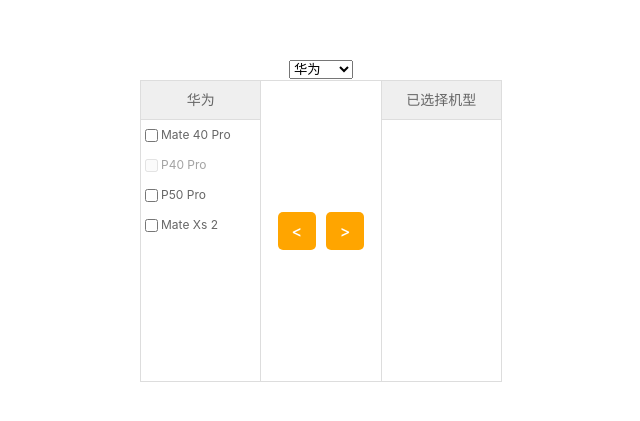
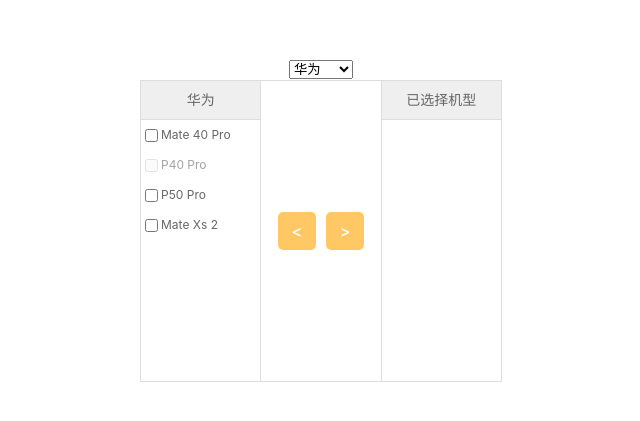
Before and after one commit to huangyuanyin/hyy-vue-PC-admin, a Vue app: page / in a window 1280 px wide. Shown: the part 181-602 px from the top of the page, without its empty margins (319-959 px from the left). Built offline with nearby package versions, Linux system fonts and the light colour scheme.

Commit message:
功能完成

```diff
--- a/modules/hyy-ui/Transfer/Transfer.vue
+++ b/modules/hyy-ui/Transfer/Transfer.vue
@@ -10,18 +10,25 @@
 				<h1 class="list-title">{{ leftTitle }}</h1>
 				<div>
 					<div v-for="item of leftListData" :key="item.id" :class="['list-item', item.disabled ? 'disabled' : '']">
-						<input type="checkbox" :disabled="item.disabled" :id="'__checkbox__' + item.id">
+						<input type="checkbox" :disabled="item.disabled" :id="'__checkbox__' + item.id"
+							@click="setCheckedData($event.target.checked, 'left', item)">
 						<label :for="'__checkbox__' + item.id">{{ item.phone_name }}</label>
 					</div>
 				</div>
 			</div>
 			<div class="box button-group">
-				<button>&lt;</button>
-				<button>&gt;</button>
+				<button :disabled="transferButtonDisabled.left" @click="removeRightListData(checkedData.right)">&lt;</button>
+				<button :disabled="transferButtonDisabled.right" @click="addRightListData(checkedData.left)">&gt;</button>
 			</div>
 			<div class="box right-list">
 				<h1 class="list-title">{{ rightTitle }}</h1>
-				<div></div>
+				<div>
+					<div v-for="item of rightListData" :key="item.id" :class="['list-item', item.disabled ? 'disabled' : '']">
+						<input type="checkbox" :disabled="item.disabled" :id="'__checkbox__' + item.id"
+							@click="setCheckedData($event.target.checked, 'right', item)">
+						<label :for="'__checkbox__' + item.id">{{ item.phone_name }}</label>
+					</div>
+				</div>
 			</div>
 		</div>
 	</div>
@@ -29,18 +36,22 @@
 
 <script setup>
 import propsDefination from './extends/props'
-import { useTargetIndex, useComputedData, useRightListData } from './extends/hooks'
+import { useTargetIndex, useComputedData, useRightListData, useCheckedData } from './extends/hooks'
 
 const props = defineProps(propsDefination)
 const options = props.data.map(({ title }) => title)
 
-const [
-	targetIndex, setTargetIndex
-] = useTargetIndex(0);
+const [targetIndex, setTargetIndex] = useTargetIndex(0);
 
-const [rightListData, addRightListData, removeRightListData] = useRightListData([])
+const [checkedData, addCheckData, removeCheckedData] = useCheckedData()
 
-const { leftTitle, leftListData } = useComputedData(props.data, targetIndex, rightListData)
+const [rightListData, addRightListData, removeRightListData] = useRightListData([], checkedData)
+
+const { leftTitle, leftListData, transferButtonDisabled } = useComputedData(props.data, targetIndex, rightListData, checkedData)
+
+const setCheckedData = (checked, leftOrRight, item) => {
+	checked ? addCheckData(leftOrRight, item) : removeCheckedData(leftOrRight, item.id)
+}
 
 </script>
 
--- a/modules/hyy-ui/Transfer/extends/hooks.js
+++ b/modules/hyy-ui/Transfer/extends/hooks.js
@@ -1,4 +1,4 @@
-import { ref, computed } from 'vue'
+import { ref, computed, reactive } from 'vue'
 
 export function useTargetIndex(initialIndex) {
 	const targetIndex = ref(initialIndex)
@@ -11,23 +11,59 @@
 	return [targetIndex, setTargetIndex]
 }
 
-export function useRightListData(initialIndex) {
+export function useRightListData(initialIndex, checkedData) {
 	const rightListData = ref(initialIndex)
 
-	function addRightListData(newData) {
+	function addRightListData(newData) { // [checkbox, checkbox]
 		rightListData.value = [...rightListData.value, ...newData]
+
+		checkedData.left = [] // 清空左侧容器
 	}
 
-	function removeRightListData(newData) {
+	function removeRightListData(newData) { // [checkbox, checkbox]
 		newData.forEach(newItem => {
 			rightListData.value = rightListData.value.filter(item => item.id !== newItem.id)
 		});
+
+		checkedData.right = [] // 清空右侧容器
 	}
 	return [rightListData, addRightListData, removeRightListData]
 }
 
-export function useComputedData(data, targetIndex, rightListData) {
-	const leftTitle = computed(() => data[targetIndex.value].title)
+export function useCheckedData() {
+	const checkedData = reactive({
+		left: [],
+		right: []
+	})
+	function addCheckData(leftOrRight, item) {
+		switch (leftOrRight) {
+			case 'left':
+				checkedData.left.push(item)
+				break;
+			case 'right':
+				checkedData.right.push(item)
+			default:
+				break;
+		}
+	}
+	function removeCheckedData(leftOrRight, id) {
+		switch (leftOrRight) {
+			case 'left':
+				checkedData.left = checkedData.left.filter(item => item.id !== id)
+				break;
+			case 'right':
+				checkedData.right = checkedData.right.filter(item => item.id !== id)
+			default:
+				break;
+		}
+	}
+	return [checkedData, addCheckData, removeCheckedData]
+}
+
+// 计算属性
+export function useComputedData(data, targetIndex, rightListData, checkedData) {
+	const leftTitle = computed(() => data[targetIndex.value].title);
+
 	const leftListData = computed(() => {
 		const { data: currentData } = data[targetIndex.value]
 
@@ -36,9 +72,16 @@
 				return item
 			}
 		})
-	})
+	});
+
+	const transferButtonDisabled = computed(() => (
+		{
+			left: checkedData.right.length === 0,
+			right: checkedData.left.length === 0
+		}
+	))
 
 	return {
-		leftTitle, leftListData
+		leftTitle, leftListData, transferButtonDisabled
 	}
 }
```
